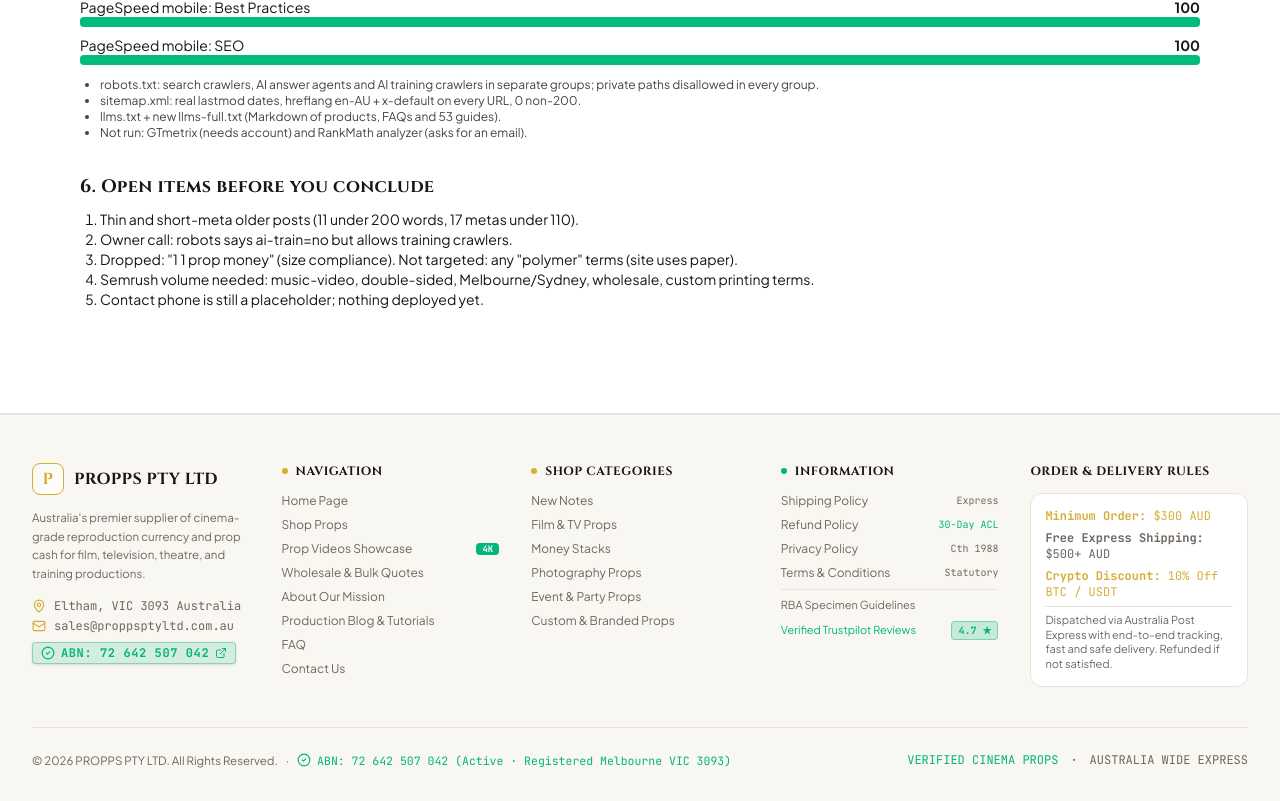
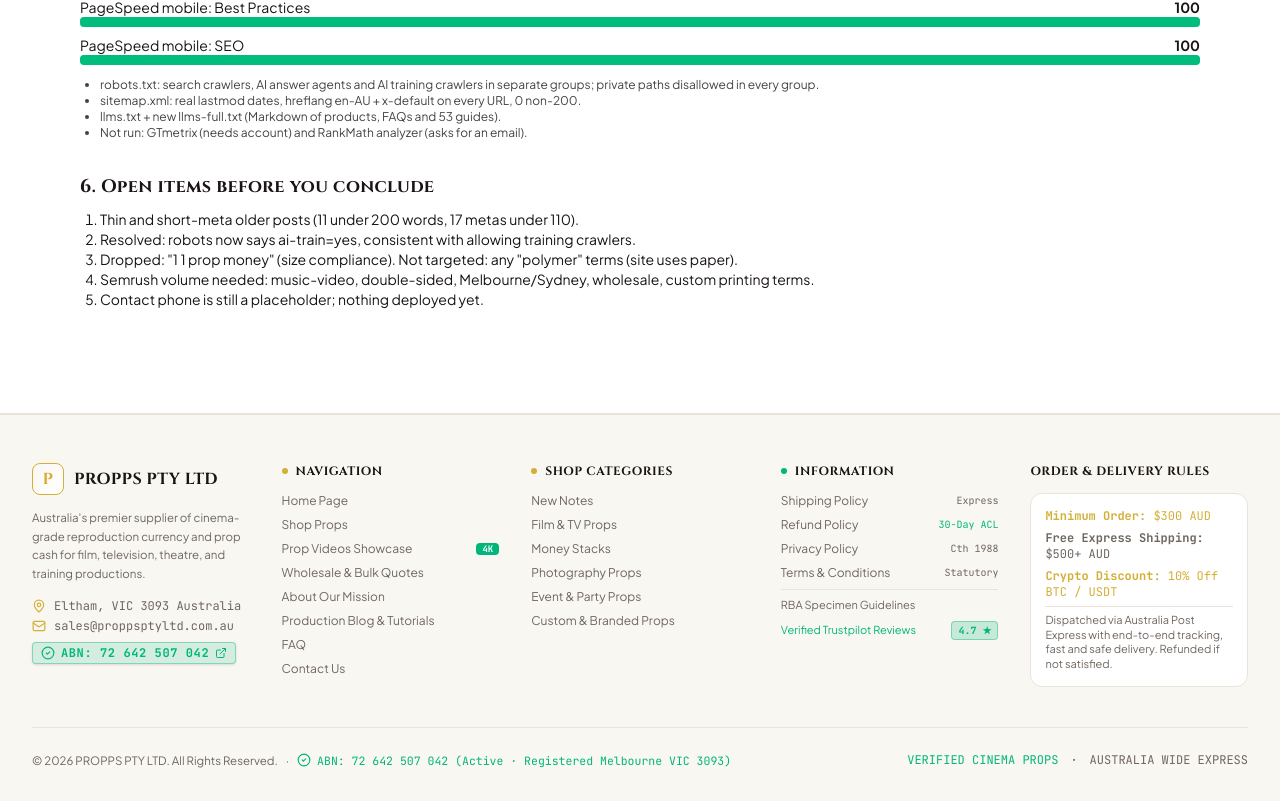
Before and after one commit to maestro-ai1/PROPPS-PTY-LTD, a Next.js app: page /keyword-map/summary in a window 1280 px wide. Shown: the part 3111-3912 px from the top of the page. Built offline with nearby package versions, Linux system fonts and the light colour scheme.

Commit message:
robots.txt: Content-Signal ai-train=yes to match allowed AI training crawlers
Co-Authored-By: Claude Sonnet 5.5 <noreply@anthropic.com>

```diff
--- a/src/app/keyword-map/summary/page.tsx
+++ b/src/app/keyword-map/summary/page.tsx
@@ -237,7 +237,7 @@ export default function Page() {
         <h2 className="mb-2 text-lg font-bold">6. Open items before you conclude</h2>
         <ol className="list-decimal pl-5 text-sm">
           <li>Thin and short-meta older posts (11 under 200 words, 17 metas under 110).</li>
-          <li>Owner call: robots says ai-train=no but allows training crawlers.</li>
+          <li>Resolved: robots now says ai-train=yes, consistent with allowing training crawlers.</li>
           <li>Dropped: "1 1 prop money" (size compliance). Not targeted: any "polymer" terms (site uses paper).</li>
           <li>Semrush volume needed: music-video, double-sided, Melbourne/Sydney, wholesale, custom printing terms.</li>
           <li>Contact phone is still a placeholder; nothing deployed yet.</li>
--- a/src/app/robots.txt/route.ts
+++ b/src/app/robots.txt/route.ts
@@ -46,7 +46,7 @@ export function GET() {
 Allow: /
 ${disallows}
 
-Content-Signal: search=yes, ai-input=yes, ai-train=no
+Content-Signal: search=yes, ai-input=yes, ai-train=yes
 
 # Search engine crawlers
 ${group(SEARCH_CRAWLERS)}
```
Also changed, not shown: 1 other file (tests, documents, lock files or other folders).
